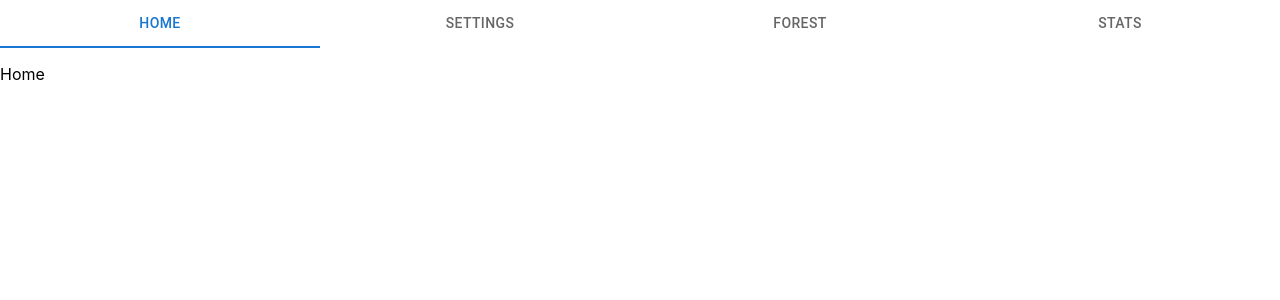
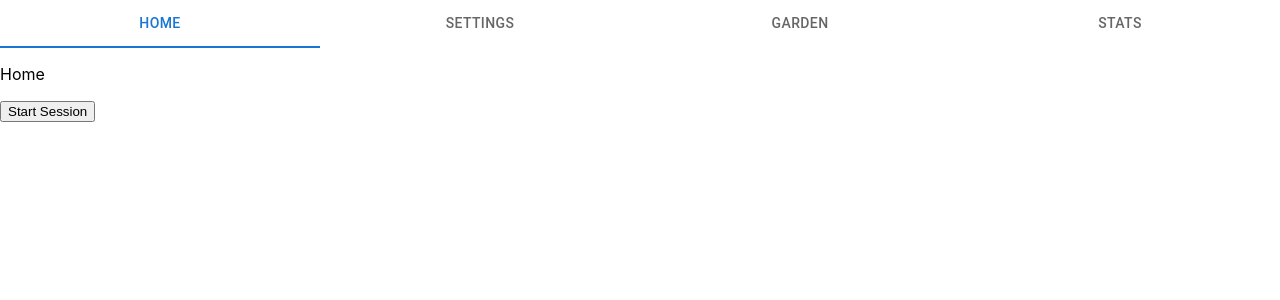
Before and after one commit to mosshan/productivitree, a React (Create React App) app in the folder client/: page / in a window 1280 px wide. Shown: the top 300 px of the page. Built offline with nearby package versions, Linux system fonts and the light colour scheme.

Commit message:
Using state and effect, updated pagination

```diff
--- a/client/src/App.tsx
+++ b/client/src/App.tsx
@@ -1,15 +1,92 @@
 
 import './App.css';
-import Landing from './components/Landing';
-import React from 'react';
+import LandingView from './components/views/LandingView';
+import React, { useState , useEffect} from 'react';
+import InSessionView from './components/views/InSessionView';
+import SessionCompleteView from './components/views/SessionCompleteView';
+import ErrorView from './components/views/ErrorView';
+import LoadingView from './components/views/Loadingview';
 //<reference types="firefox-webext-browser" />
 
+
 function App() {
-  return (
+
+  // our state value will determine our view
+  const [viewState , setViewState] = useState('Loading')
+
+  useEffect(()=> {
+    fetchInitState();
+  }, []);
+
+  // get the initially stored state value, or set it to Landing if it has not been defined
+  // put in async call so rendering of page (will go to loading first) occurs before this call is complete and rerenders to saved state once complete
+  const fetchInitState = async () =>{
+    try{
+      let initState : { [key: string]: any; } = await browser.storage.local.get("state")
+      let initStateVal: string;
+
+      if(initState === undefined || initState["state"] === undefined){
+        initStateVal = "Landing"
+      } else{
+        initStateVal = initState["state"]
+      }
+      setViewState(initStateVal)
+
+    } catch(e){
+      // Error handling iffy here
+      console.log("Error: Storage inaccessible")
+    }
+
+  }
+
+
+  // will be called in child function so that
+  // if the child changes the stored state, the parent will be rerendered w matching view
+  // as we're not actually changing our page URL, we can't use routing
+  // and using 'UseSyncExternalStore' isn't a good option due to functionality of the browser storage events
+  function handleState(newVal: string){
+    setViewState(newVal)
+  }
+
+  function renderView(){
+    switch(viewState){
+      case('Landing'):
+        return (
+          <div>
+            <LandingView change = {handleState}/>
+          </div>);
+      case('InSession'):
+        return (
+          <div>
+            <InSessionView change = {handleState}/>
+          </div>);
+      case('SessionComplete'):
+        return(
+          <div>
+            <SessionCompleteView change = {handleState}/>
+          </div>);
+      case('Loading'):
+        return(
+          <div>
+            <LoadingView/>
+          </div>);
+      default:
+        return(
+          <div>
+            <p>Error</p>
+          </div>
+        );
+
+
+    }
+  }
+
+  return(
     <div>
-      <Landing/>
+      {renderView()}
     </div>
-  );
+  )
+
 }
 
 export default App;
--- /dev/null
+++ b/client/src/components/views/ErrorView.tsx
@@ -0,0 +1,12 @@
+import React from 'react';
+
+function ErrorView(){
+    return(
+        <div>
+            <p>Error</p>
+        </div>
+    );
+}
+
+
+export default ErrorView;
--- /dev/null
+++ b/client/src/components/views/Home.tsx
@@ -0,0 +1,23 @@
+import React from 'react';
+
+// Define the prop types for the component
+interface Props {
+    change:(newVal:string) => void
+}
+
+function Home(props : Props){
+    function updateState(){
+        browser.storage.local.set({"state" : "InSession"})
+        props.change('InSession')
+    }
+
+    return(
+        <div>
+            <p>Home</p>
+            <button onClick={updateState}>Start Session</button>
+        </div>
+    );
+}
+
+
+export default Home;
--- /dev/null
+++ b/client/src/components/views/InSessionView.tsx
@@ -0,0 +1,24 @@
+import React from 'react';
+
+// Define the prop types for the component
+interface Props {
+    change:(newVal:string) => void
+}
+
+
+function InSessionView(props : Props){
+    function updateState(newState: string){
+        browser.storage.local.set({"state" : newState})
+        props.change(newState)
+    }
+
+    return(
+        <div>
+            <p>In Session</p>
+            <button onClick={() => updateState('SessionComplete')}>End Session</button>
+        </div>
+    );
+}
+
+
+export default InSessionView;
--- a/client/src/components/Landing.tsx
+++ b/client/src/components/views/LandingView.tsx
@@ -4,10 +4,16 @@ import Home from './Home';
 import Garden from './Garden';
 import Settings from './Settings';
 import Statistics from './Statistics';
-import React, {useState} from 'react';
+import React, {useState, useEffect} from 'react';
 
 
-function Landing(){
+// Define the prop types for the component
+interface Props {
+  change:(newVal:string) => void
+}
+
+
+function LandingView(props: Props){
     const[content, setContent] = useState('home')
 
     const handleTabChange = (event: React.SyntheticEvent, newValue: string) =>{
@@ -23,9 +29,10 @@ function Landing(){
         case 'stats':
           return <Statistics/>
         default:
-          return <Home/>
+          return <Home change = {props.change}/>
       }
     }
+
 
     return (
       <div>
@@ -33,7 +40,7 @@ function Landing(){
           <Tabs value={content} onChange={handleTabChange} aria-label="tabs for landing page" variant="fullWidth">
             <Tab value="home" label="Home"/>
             <Tab value="settings" label="Settings" />
-            <Tab value="forest" label="Forest" />
+            <Tab value="garden" label="Garden" />
             <Tab value="stats" label="Stats" />
           </Tabs>
         </div>
@@ -42,4 +49,4 @@ function Landing(){
     );
   }
 
-export default Landing;
+export default LandingView;
--- a/client/src/components/Home.tsx
+++ b/client/src/components/views/Loadingview.tsx
@@ -1,12 +1,12 @@
 import React from 'react';
 
-function Home(){
+function LoadingView(){
     return(
         <div>
-            <p>Home</p>
+            <p>Loading</p>
         </div>
     );
 }
 
 
-export default Home;
+export default LoadingView;
--- /dev/null
+++ b/client/src/components/views/SessionCompleteView.tsx
@@ -0,0 +1,24 @@
+import React from 'react';
+
+// Define the prop types for the component
+interface Props {
+    change:(newVal:string) => void
+}
+
+function SessionCompleteView(props : Props){
+    function updateState(newState: string){
+        browser.storage.local.set({"state" : newState})
+        props.change(newState)
+    }
+
+    return(
+        <div>
+            <p>Session Complete</p>
+            <button onClick={() => updateState('Landing')}>Add to Garden</button>
+            <button onClick={() => updateState('Landing')}>Not this time</button>
+        </div>
+    );
+}
+
+
+export default SessionCompleteView;
```
Also changed, not shown: client/src/components/views/Garden.tsx (renamed from client/src/components/Garden.tsx), client/src/components/views/Settings.tsx (renamed from client/src/components/Settings.tsx), client/src/components/views/Statistics.tsx (renamed from client/src/components/Statistics.tsx).
